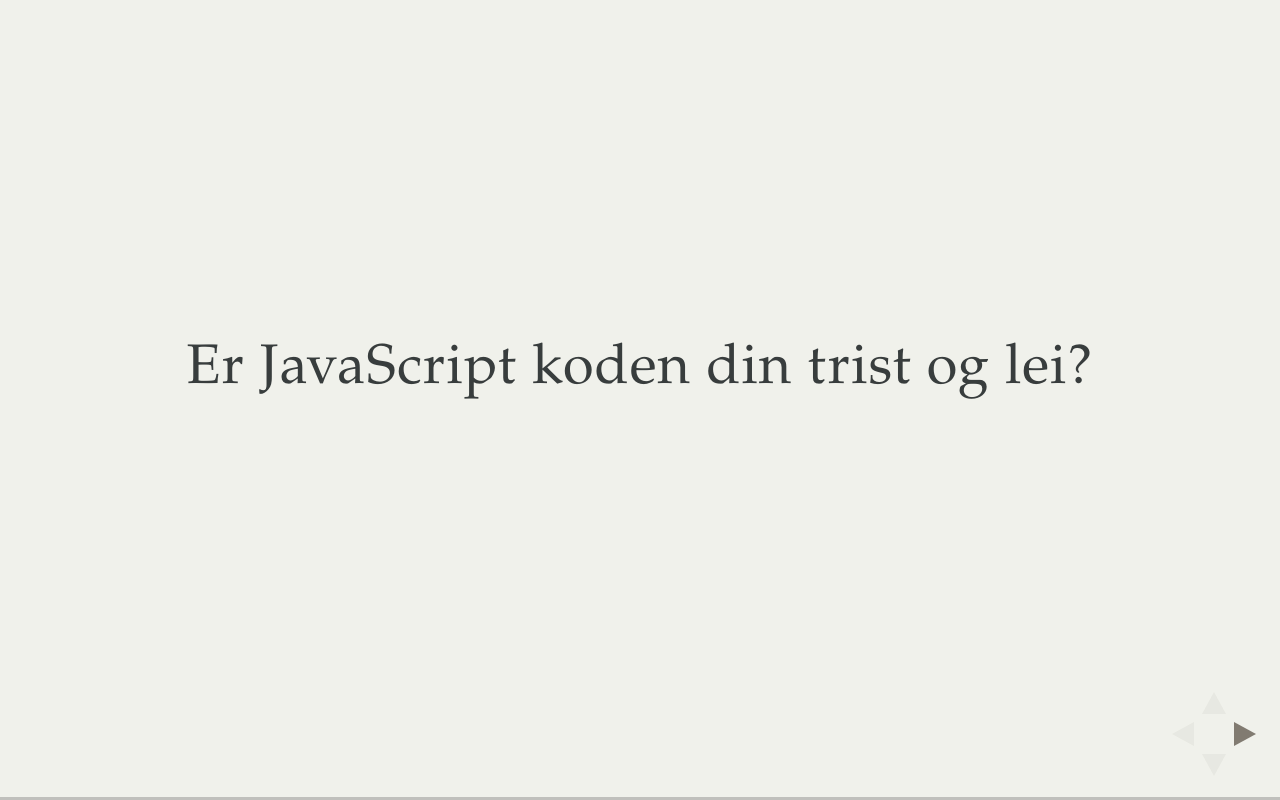
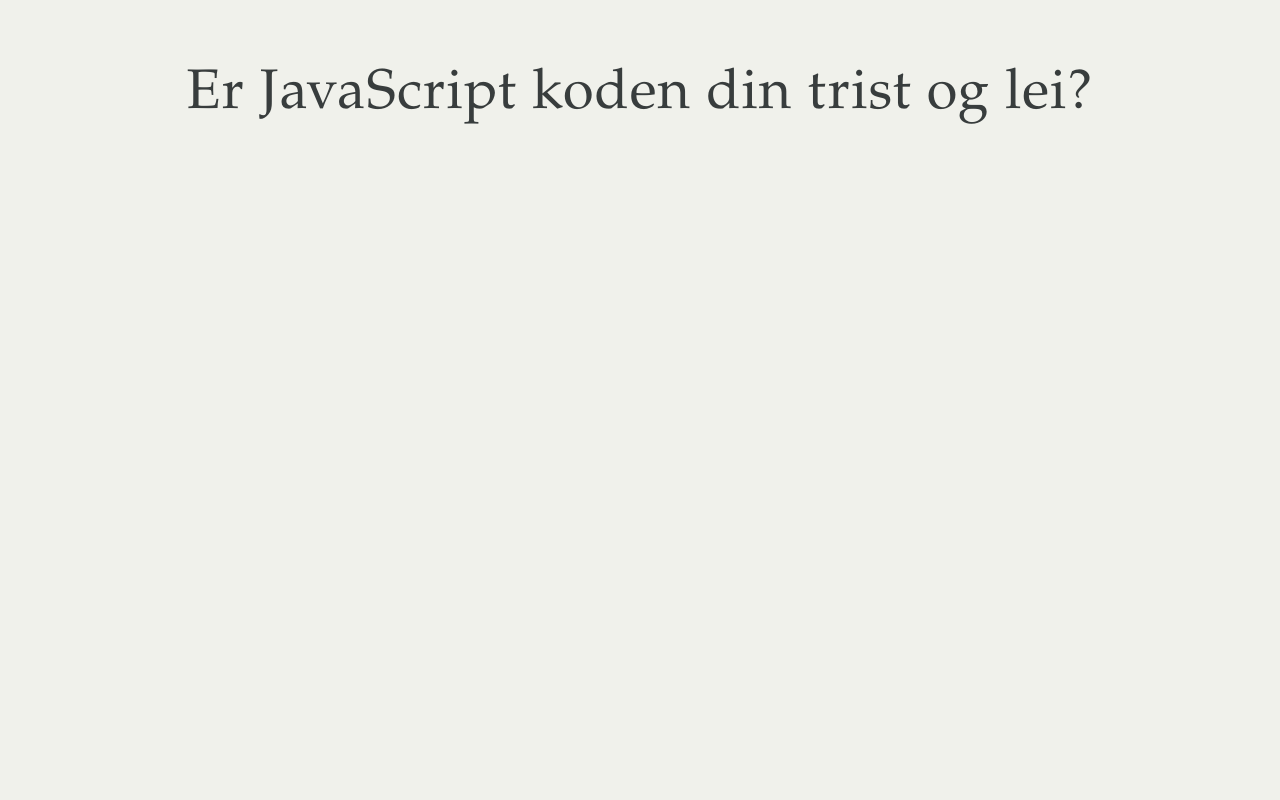
Before and after one commit to jorunfa/prez, a website: page js-module-pattern/index.html in a window 1280 px wide. Drawn offline with Linux system fonts and the light colour scheme.

Commit message:
Updated js-module-pattern settings.

```diff
--- a/js-module-pattern/index.html
+++ b/js-module-pattern/index.html
@@ -293,10 +293,10 @@
       // Full list of configuration options available here:
       // https://github.com/hakimel/reveal.js#configuration
       Reveal.initialize({
-        controls: true,
-        progress: true,
+        controls: false,
+        progress: false,
         history: true,
-        center: true,
+        center: false,
 
         theme: Reveal.getQueryHash().theme, // available themes are in /css/theme
         transition: 'none', // default/cube/page/concave/zoom/linear/fade/none
```
